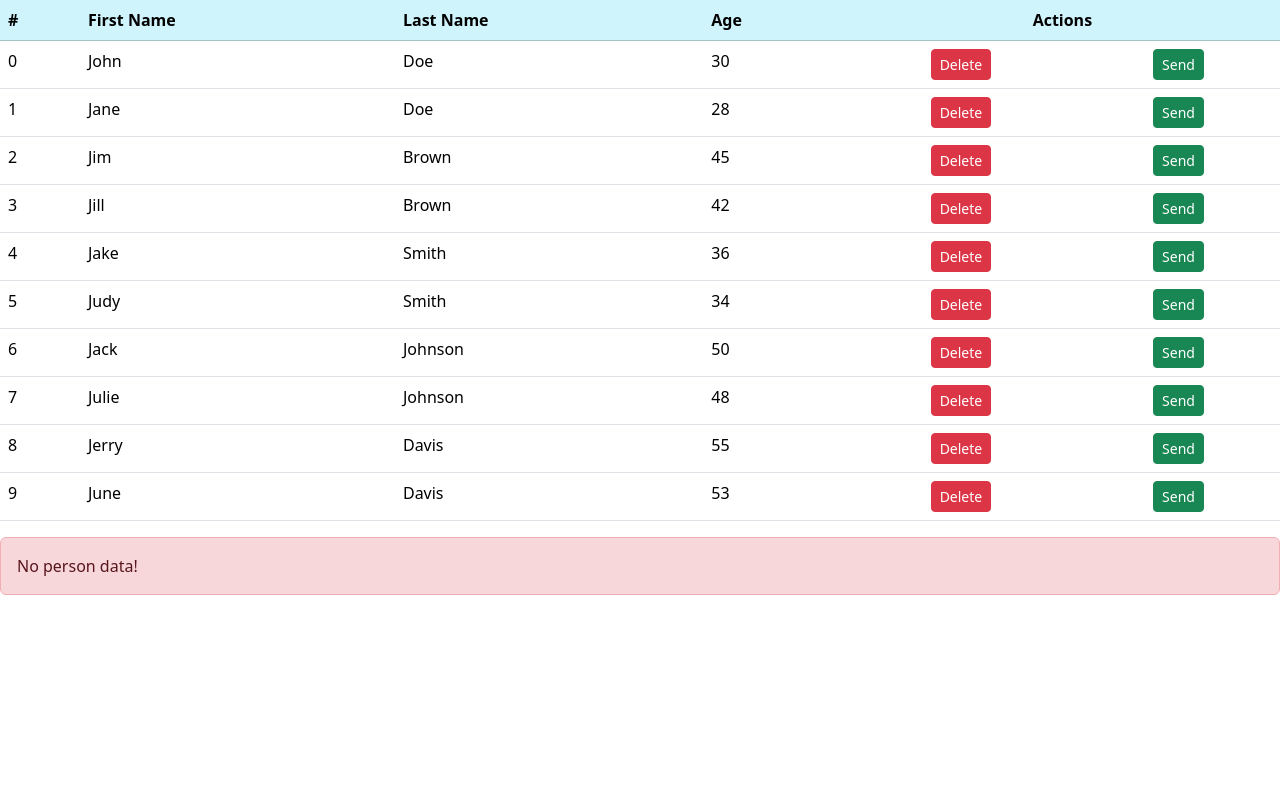
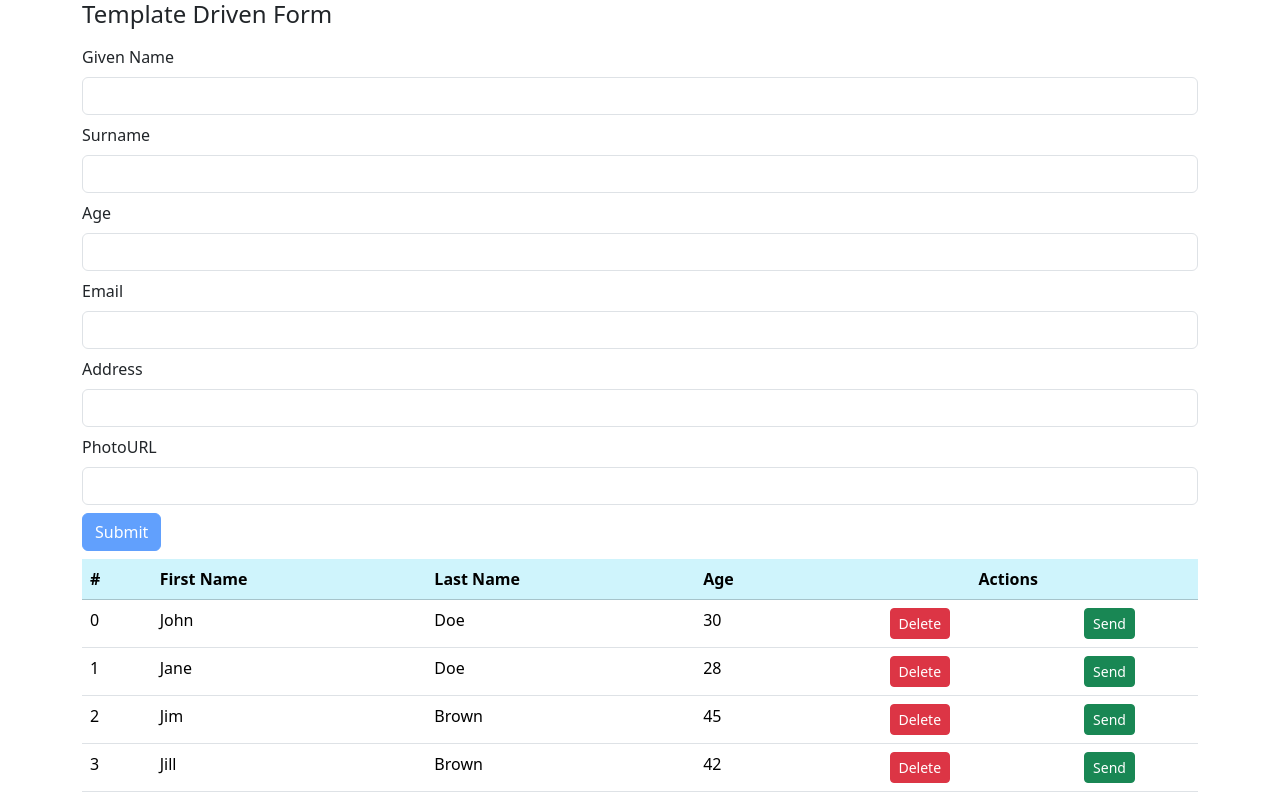
Before and after one commit to chfragAUEB/angular-introduction, an Angular app: page / in a window 1280 px wide. Shown: the top 798 px of the page. Built offline with nearby package versions, Linux system fonts and the light colour scheme.

Commit message:
template driven forms

```diff
--- a/src/app/app.component.html
+++ b/src/app/app.component.html
@@ -17,10 +17,24 @@
 
 <!-- <app-event-bind></app-event-bind> -->
 
-<app-output-demo
+<!-- <app-output-demo
   [userData]="users"
   (deleteUser)="onDeleteUser($event)"
   (sendUser)="onSendUser($event)"
 ></app-output-demo>
 
-<app-person-card [person]="sentUser"></app-person-card>
+<app-person-card [person]="sentUser"></app-person-card> -->
+
+<div class="container d-flex flex-column gap-2">
+  <app-template-driven-form
+    (person)="onNewPerson($event)"
+  ></app-template-driven-form>
+
+  <app-output-demo
+    [userData]="users"
+    (deleteUser)="onDeleteUser($event)"
+    (sendUser)="onSendUser($event)"
+  ></app-output-demo>
+
+  <app-person-card [person]="sentUser"></app-person-card>
+</div>
--- a/src/app/app.component.ts
+++ b/src/app/app.component.ts
@@ -7,6 +7,7 @@
 import { EventBindComponent } from './event-bind/event-bind.component';
 import { OutputDemoComponent } from './output-demo/output-demo.component';
 import { PersonCardComponent } from './person-card/person-card.component';
+import { TemplateDrivenFormComponent } from './template-driven-form/template-driven-form.component';
 
 @Component({
   selector: 'app-root',
@@ -18,6 +19,7 @@
     EventBindComponent,
     OutputDemoComponent,
     PersonCardComponent,
+    TemplateDrivenFormComponent,
   ],
   templateUrl: './app.component.html',
   styleUrls: ['./app.component.css'],
@@ -135,4 +137,8 @@
     console.log(user);
     this.sentUser = user;
   }
+
+  onNewPerson(person: Person) {
+    this.users.push(person);
+  }
 }
--- /dev/null
+++ b/src/app/template-driven-form/template-driven-form.component.html
@@ -0,0 +1,87 @@
+<form
+  #form="ngForm"
+  (ngSubmit)="onSubmit(form)"
+  class="d-flex flex-column gap-2"
+>
+  <h4>Template Driven Form</h4>
+  <div>
+    <label for="givenName" class="form-label">Given Name</label>
+    <input
+      type="text"
+      name="givenName"
+      class="form-control"
+      ngModel
+      required
+      #givenName="ngModel"
+    />
+    <div class="text-danger" *ngIf="givenName.invalid && givenName.touched">
+      Given Name is required
+    </div>
+  </div>
+  <div>
+    <label for="surName" class="form-label">Surname</label>
+    <input
+      type="text"
+      name="surName"
+      class="form-control"
+      ngModel
+      required
+      #surName="ngModel"
+    />
+    <div class="text-danger" *ngIf="surName.invalid && surName.touched">
+      Surname is required
+    </div>
+  </div>
+  <div>
+    <label for="age" class="form-label">Age</label>
+    <input
+      type="number"
+      name="age"
+      class="form-control"
+      ngModel
+      required
+      #age="ngModel"
+    />
+    <div class="text-danger" *ngIf="age.invalid && age.touched">
+      Age is required
+    </div>
+  </div>
+  <div>
+    <label for="email" class="form-label">Email</label>
+    <input
+      type="email"
+      name="email"
+      class="form-control"
+      ngModel
+      required
+      email
+      #email="ngModel"
+    />
+    <div class="text-danger" *ngIf="email.invalid && email.touched">
+      Email is missing or is invalid
+    </div>
+  </div>
+  <div>
+    <label for="address" class="form-label">Address</label>
+    <input
+      type="text"
+      name="address"
+      class="form-control"
+      ngModel
+      required
+      #address="ngModel"
+    />
+    <div class="text-danger" *ngIf="address.invalid && address.touched">
+      Address is required
+    </div>
+  </div>
+  <div>
+    <label for="photoURL" class="form-label">PhotoURL</label>
+    <input type="text" name="photoURL" class="form-control" ngModel />
+  </div>
+  <div>
+    <button type="submit" class="btn btn-primary" [disabled]="!form.valid">
+      Submit
+    </button>
+  </div>
+</form>
--- /dev/null
+++ b/src/app/template-driven-form/template-driven-form.component.ts
@@ -0,0 +1,20 @@
+import { Component, EventEmitter, Output } from '@angular/core';
+import { CommonModule } from '@angular/common';
+import { FormsModule } from '@angular/forms';
+import { Person } from '../interfaces/person';
+
+@Component({
+  selector: 'app-template-driven-form',
+  standalone: true,
+  imports: [CommonModule, FormsModule],
+  templateUrl: './template-driven-form.component.html',
+  styleUrls: ['./template-driven-form.component.css'],
+})
+export class TemplateDrivenFormComponent {
+  @Output() person = new EventEmitter<Person>();
+
+  onSubmit(form: any) {
+    this.person.emit(form.value as Person);
+    form.reset();
+  }
+}
```
Also changed, not shown: src/app/template-driven-form/template-driven-form.component.css (added), 2 other files (tests, documents, lock files or other folders).
